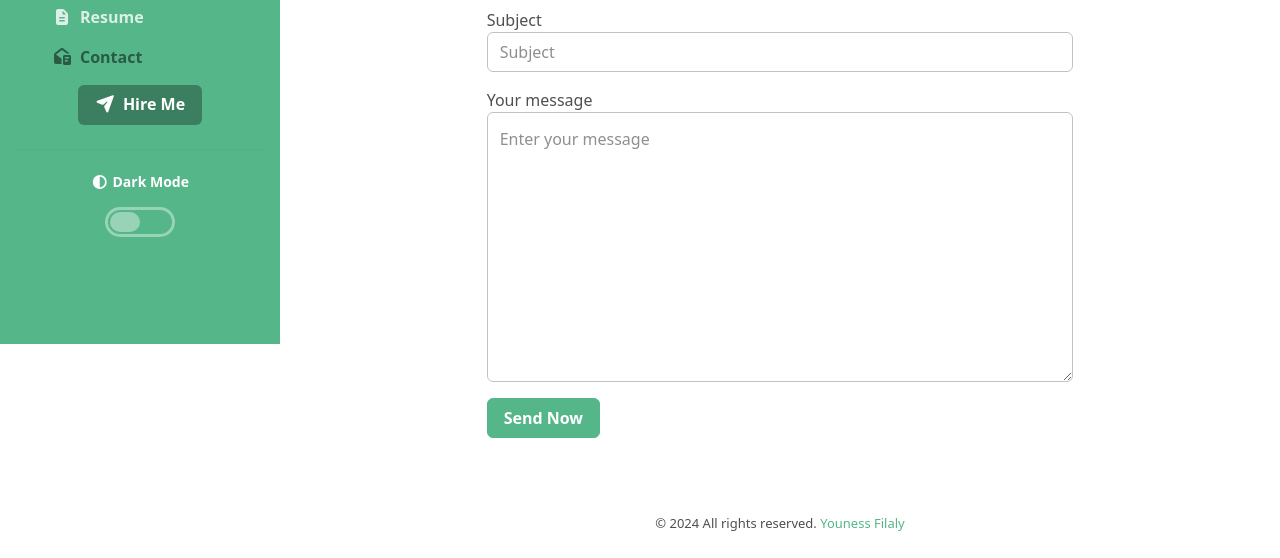
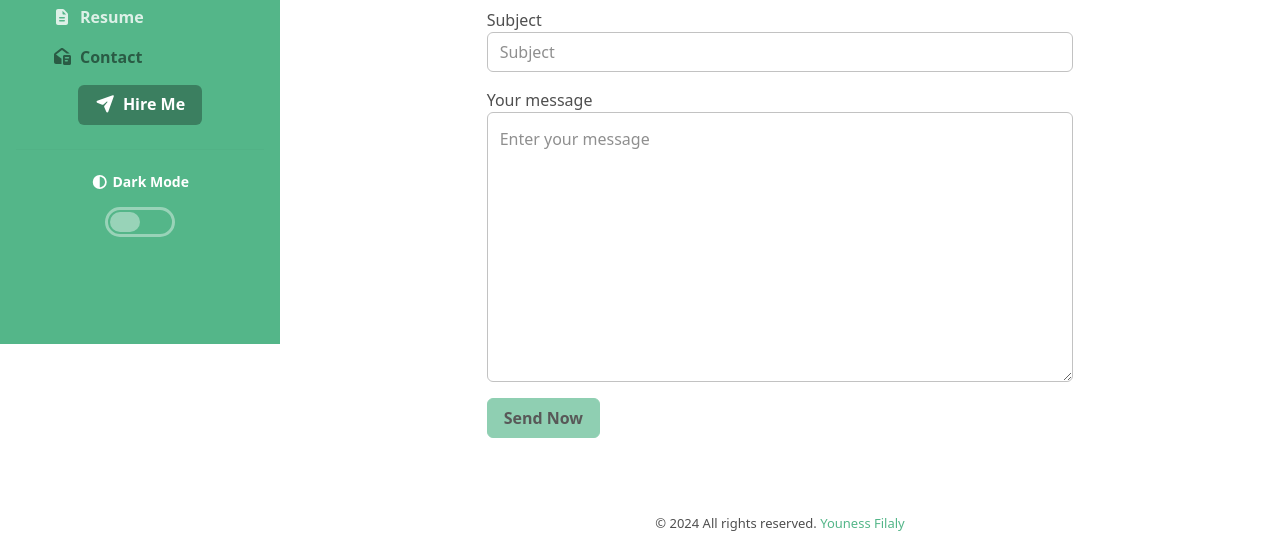
Before and after one commit to YounessFilaly/younessfilaly.github.io, a plain HTML site: page contact.html in a window 1280 px wide. Shown: the part 456-1014 px from the top of the page. Drawn offline with Linux system fonts and the light colour scheme.

Commit message:
SendModify

```diff
--- a/contact.html
+++ b/contact.html
@@ -127,7 +127,7 @@
 		                    <textarea class="form-control" id="cmessage" name="message" placeholder="Enter your message" rows="10" required="" aria-required="true"></textarea>
 		                </div>
 		                 <div class="form-group col-12">
-		                    <button type="submit" class="btn btn-block btn-primary py-2">Send Now</button>
+		                    <button type="submit" class="btn btn-block btn-primary py-2" disabled >Send Now</button>
 		                </div>
 		            </div><!--//form-row-->
 		        </form>
```
